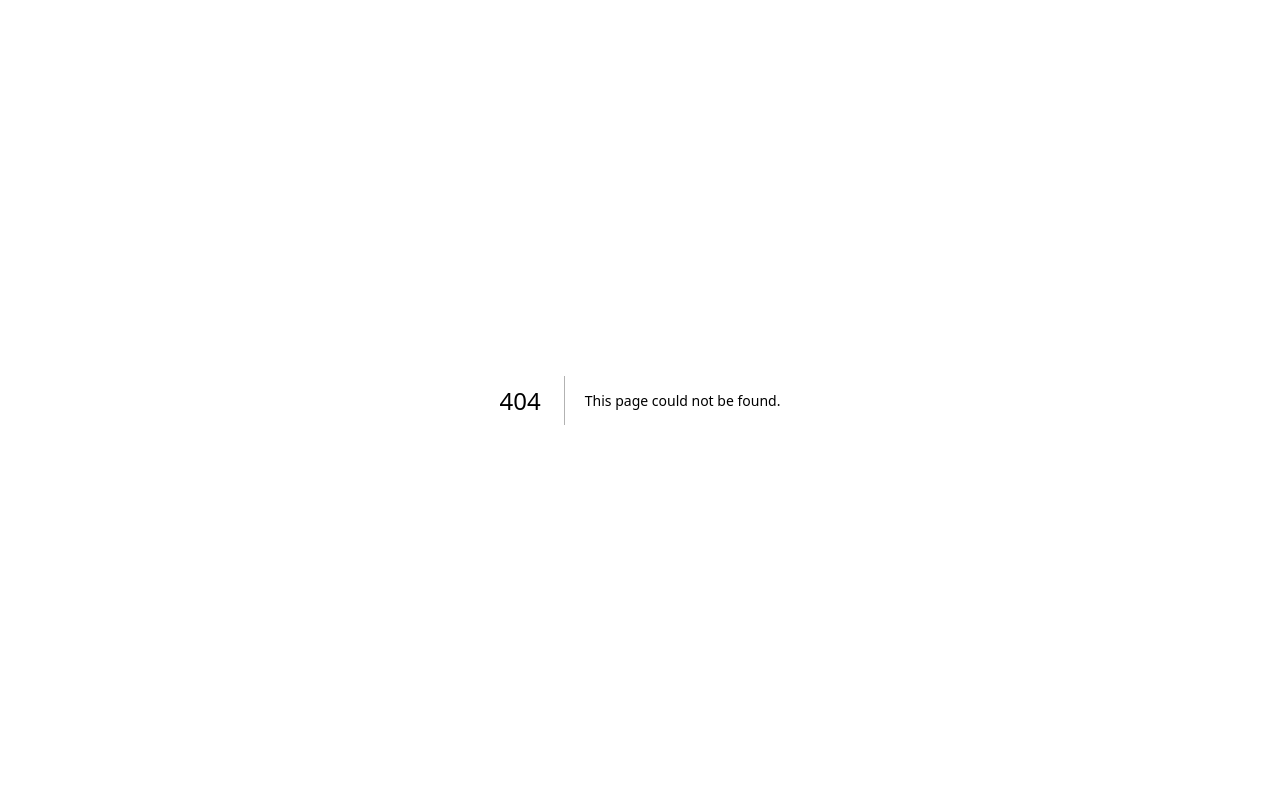
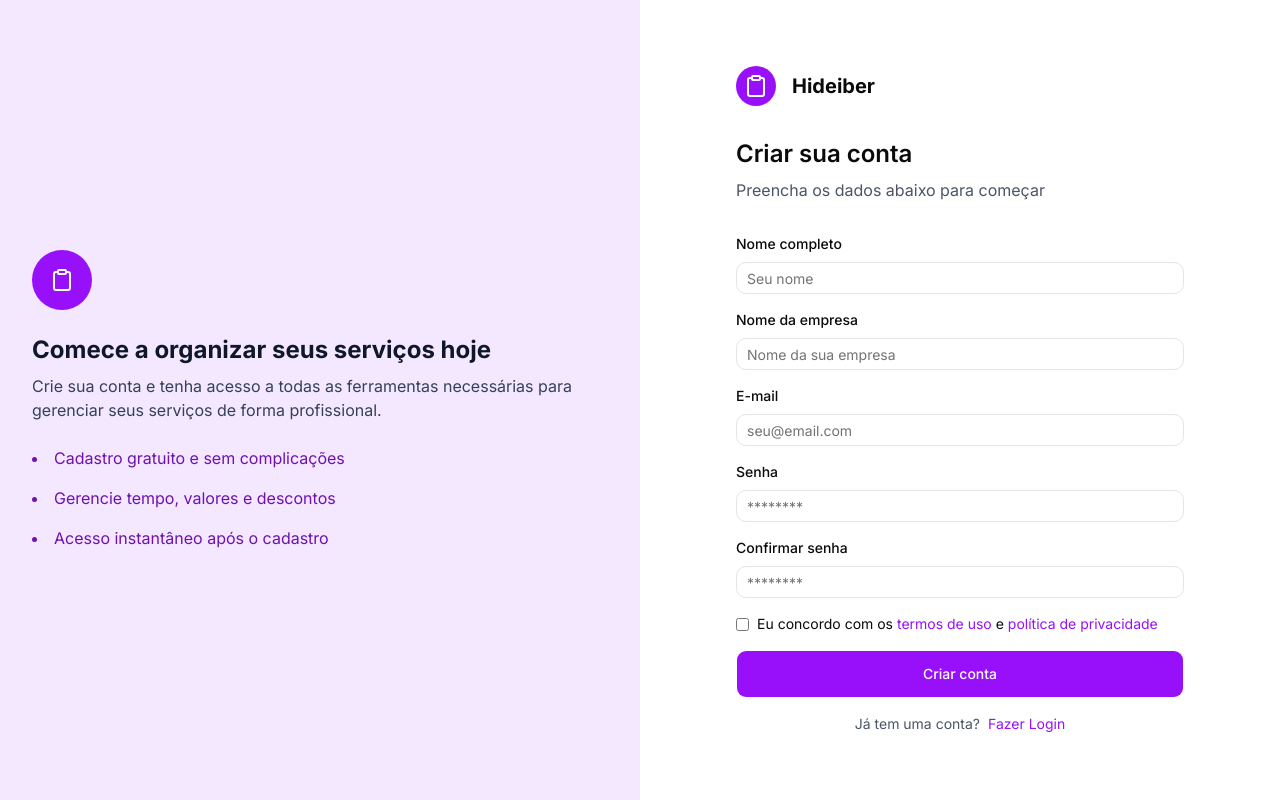
Before and after one commit to Hidemi2008/Hideiber-frontend, a Next.js app: page /signUp in a window 1280 px wide. Before the commit this address had no page. Built offline with nearby package versions, Linux system fonts and the light colour scheme.

Commit message:
Criado a tela de signUp

```diff
--- a/src/app/cadastro/page.js
+++ /dev/null
@@ -1,7 +0,0 @@
-export default function Cadastro(){
-    return(
-        <>
-        <h1>Cadastro</h1>
-        </>
-    )
-}
--- a/src/app/login/page.js
+++ b/src/app/login/page.js
@@ -1,5 +1,5 @@
-import LoginForm from "@/components/ui/loginForm";
-import InfoSection from "@/components/ui/infoSection";
+import LoginForm from "@/components/login/loginForm";
+import InfoSection from "@/components/login/infoSection";
 
 export default function Login() {
     return (
--- /dev/null
+++ b/src/app/signUp/page.js
@@ -0,0 +1,11 @@
+import InfoSection from "@/components/signUp/infoSection";
+import SignUpForm from "@/components/signUp/signUpForm";
+
+export default function SignUp(){
+    return(
+        <main className="grid grid-cols-2">
+            <InfoSection/>
+            <SignUpForm/>
+        </main>
+    )
+}
--- /dev/null
+++ b/src/components/signUp/infoSection.jsx
@@ -0,0 +1,29 @@
+import { ClipboardIcon } from "lucide-react";
+
+export default function InfoSection() {
+    return (
+        <section className="bg-purple-100 h-full flex items-center justify-center">
+            <div className="flex flex-col gap-6 p-8">
+
+                <div className="flex items-center justify-center w-15 h-15 rounded-full bg-purple-600">
+                    <ClipboardIcon className="w-6 h-6 text-white" />
+                </div>
+
+                <div>
+                    <h1 className="text-2xl font-bold text-gray-900">
+                        Comece a organizar seus serviços hoje
+                    </h1>
+                    <p className="mt-2 text-gray-700">
+                        Crie sua conta e tenha acesso a todas as ferramentas necessárias para gerenciar seus serviços de forma profissional.
+                    </p>
+                </div>
+
+                <ul className="flex flex-col gap-2 text-purple-800 list-disc list-inside md:gap-4">
+                    <li>Cadastro gratuito e sem complicações</li>
+                    <li>Gerencie tempo, valores e descontos</li>
+                    <li>Acesso instantâneo após o cadastro</li>
+                </ul>
+            </div>
+        </section>
+    );
+}
--- /dev/null
+++ b/src/components/signUp/signUpForm.jsx
@@ -0,0 +1,96 @@
+import { ClipboardIcon } from "lucide-react";
+import {
+    Field,
+    FieldLabel,
+} from "@/components/ui/field"
+import {
+    InputGroup,
+    InputGroupInput,
+} from "@/components/ui/input-group"
+import { Button } from "@/components/ui/button"
+import Link from "next/link"
+
+export default function SignUpForm() {
+    return (
+        <section className="flex flex-col items-center justify-center min-h-screen p-6">
+            <div className="w-full max-w-md flex flex-col gap-6 sm:gap-8">
+
+                <div className="flex items-center gap-4 justify-center sm:justify-start">
+                    <div className="flex items-center justify-center w-10 h-10 rounded-full bg-purple-600">
+                        <ClipboardIcon className="w-6 h-6 text-white" />
+                    </div>
+                    <h1 className="text-xl font-bold">Hideiber</h1>
+                </div>
+
+                <div className="flex flex-col gap-2 text-center sm:text-left">
+                    <h2 className="text-2xl font-semibold">Criar sua conta</h2>
+                    <p className="text-gray-600 text-sm sm:text-base">
+                        Preencha os dados abaixo para começar
+                    </p>
+                </div>
+
+                <form className="flex flex-col gap-4">
+                    <Field>
+                        <FieldLabel className="text-sm" htmlFor="nome">Nome completo</FieldLabel>
+                        <InputGroup>
+                            <InputGroupInput id="nome" type="text" placeholder="Seu nome" />
+                        </InputGroup>
+                    </Field>
+
+                    <Field>
+                        <FieldLabel className="text-sm" htmlFor="empresa">Nome da empresa</FieldLabel>
+                        <InputGroup>
+                            <InputGroupInput id="empresa" type="text" placeholder="Nome da sua empresa" />
+                        </InputGroup>
+                    </Field>
+
+                    <Field>
+                        <FieldLabel className="text-sm" htmlFor="email">E-mail</FieldLabel>
+                        <InputGroup>
+                            <InputGroupInput id="email" type="email" placeholder="seu@email.com" />
+                        </InputGroup>
+                    </Field>
+
+                    <Field>
+                        <FieldLabel className="text-sm" htmlFor="password">Senha</FieldLabel>
+                        <InputGroup>
+                            <InputGroupInput id="password" type="password" placeholder="********" />
+                        </InputGroup>
+                    </Field>
+
+                    <Field>
+                        <FieldLabel className="text-sm" htmlFor="confirmPassword">Confirmar senha</FieldLabel>
+                        <InputGroup>
+                            <InputGroupInput id="confirmPassword" type="password" placeholder="********" />
+                        </InputGroup>
+                    </Field>
+
+                    <div className="flex flex-col sm:flex-row items-start sm:items-center text-sm gap-2">
+                        <input id="terms" type="checkbox" className="rounded" />
+                        <label htmlFor="terms">
+                            Eu concordo com os{" "}
+                            <Link href="/" className="text-purple-600 hover:underline">
+                                termos de uso
+                            </Link>{" "}
+                            e{" "}
+                            <Link href="/" className="text-purple-600 hover:underline">
+                                política de privacidade
+                            </Link>
+                        </label>
+                    </div>
+
+                    <Button className="w-full h-12 bg-purple-600 text-white hover:bg-purple-700">
+                        Criar conta
+                    </Button>
+
+                    <p className="flex flex-col sm:flex-row items-center justify-center gap-2 text-center text-sm text-gray-600">
+                        <span>Já tem uma conta?</span>
+                        <Link href="/login" className="text-purple-600 hover:underline">
+                            Fazer Login
+                        </Link>
+                    </p>
+                </form>
+            </div>
+        </section>
+    )
+}
--- a/src/components/ui/heroSection.jsx
+++ b/src/components/ui/heroSection.jsx
@@ -24,7 +24,7 @@ export default function HeroSection() {
                     <Link href="/cadastro">Criar conta gratuita</Link>
                 </Button>
                 <Button className="h-12 px-6 py-3 hover:bg-gray-500">
-                    <Link href="/login">Fazer login</Link>
+                    <Link href="/signUp">Fazer login</Link>
                 </Button>
             </div>
         </section>
--- a/src/components/ui/topbarHeader.jsx
+++ b/src/components/ui/topbarHeader.jsx
@@ -16,7 +16,7 @@ export default function TopbarHeader() {
             <div className="flex justify-center items-center gap-4">
                 <Button variant="outline" className="border-0"> <Link href="/login">Entrar</Link> </Button>
                 <Button className="bg-purple-600 text-white h-10 hover:bg-purple-700">
-                    <Link href="/cadastro">Começar agora</Link>
+                    <Link href="/signUp">Começar agora</Link>
                 </Button>
             </div>
         </header>
```
Also changed, not shown: src/components/login/infoSection.jsx (renamed from src/components/ui/infoSection.jsx), src/components/login/loginForm.jsx (renamed from src/components/ui/loginForm.jsx).
